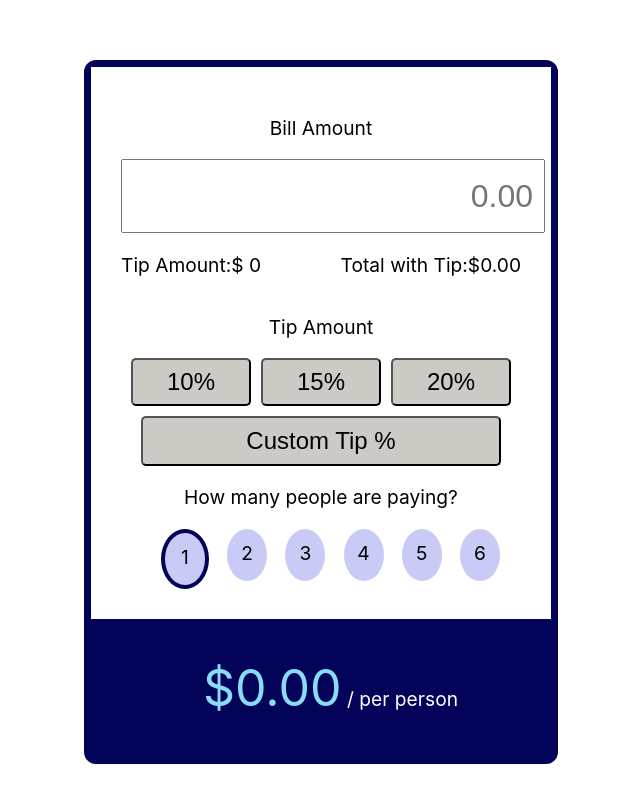
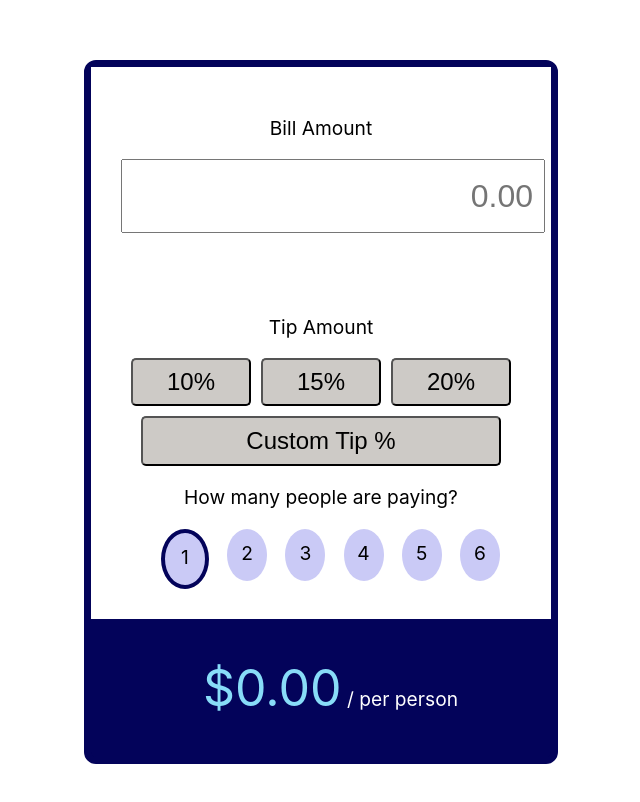
Before and after one commit to kfoley123/tipCalculator, a React (Create React App) app: page / in a window 1280 px wide. Shown: the part 140-942 px from the top of the page, without its empty margins (319-959 px from the left). Built offline with nearby package versions, Linux system fonts and the light colour scheme; the HTML template or start-up script is replaced by a standard one.

Commit message:
created an object to set and save the state of our form data. Made handleformdata function that sets the form data. Replaced everwhere that had the old version of bill amount to the new BillAmount that lives in the formdata object

```diff
--- a/src/App.js
+++ b/src/App.js
@@ -8,7 +8,26 @@ import TipTotals from "./TipTotals";
 import BillAmount from "./BillAmount";
 
 function App() {
-    const [billAmount, setBillAmount] = useState(0);
+    const [formData, setFormData] = useState({
+        billAmount: 0,
+        tip: 0,
+        customTip: false,
+        numberOfPeople: 0,
+    });
+
+    function handleFormData(event) {
+        //     if (event.target.value === "") {
+        //         setBillAmount(0);
+        //     } else setBillAmount(parseFloat(event.target.value));
+        // }
+        setFormData((prevFormData) => {
+            return {
+                ...prevFormData,
+                [event.target.name]: event.target.value,
+            };
+        });
+    }
+
     const [tipAmount, setTipAmount] = useState(0);
     const [totalWithTip, setTotalWithTip] = useState(0);
     const [costPerPerson, setCostPerPerson] = useState(0);
@@ -26,29 +45,24 @@ function App() {
     }
 
     useEffect(() => {
-        setTipAmount(getTipAmount(billAmount, tip));
+        setTipAmount(getTipAmount(formData.billAmount, tip));
 
         let totalwTipNum =
-            getTipAmount(billAmount, tip) + parseFloat(billAmount);
+            getTipAmount(formData.billAmount, tip) +
+            parseFloat(formData.billAmount);
         setTotalWithTip(totalwTipNum.toFixed(2));
 
         let CostPerPersonFixed = totalWithTip / numberOfPeople;
         setCostPerPerson(CostPerPersonFixed.toFixed(2));
-    }, [
-        billAmount,
-        tipAmount,
-        totalWithTip,
-        costPerPerson,
-        numberOfPeople,
-        tip,
-    ]);
+    }, [formData, tipAmount, totalWithTip, costPerPerson, numberOfPeople, tip]);
 
     return (
         <div className="calculatorContainer">
             <div className="calculatorFunctions">
-                <BillAmount setBillAmount={setBillAmount} />
+                <BillAmount handleFormData={handleFormData} />
+
                 <TipTotals
-                    billamount={billAmount}
+                    billAmount={formData.billAmount}
                     totalWithTip={totalWithTip}
                     tipAmount={tipAmount}
                 />
--- a/src/BillAmount.js
+++ b/src/BillAmount.js
@@ -6,13 +6,10 @@ export default function BillAmount(props) {
             <p>Bill Amount</p>
 
             <input
+                name="billAmount"
                 type="text"
                 placeholder="0.00"
-                onChange={(event) => {
-                    if (event.target.value === "") {
-                        props.setBillAmount(0);
-                    } else props.setBillAmount(parseFloat(event.target.value));
-                }}
+                onChange={props.handleFormData}
             />
         </>
     );
```
